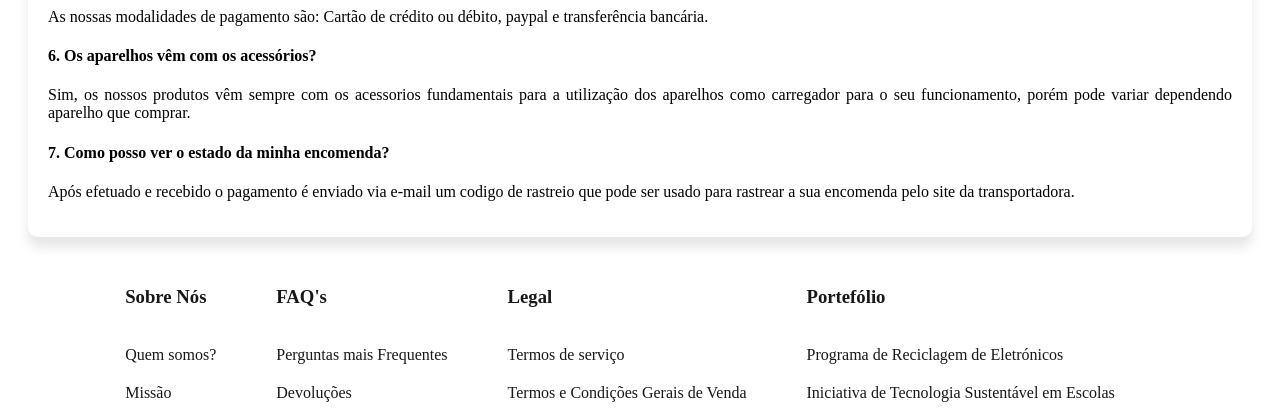
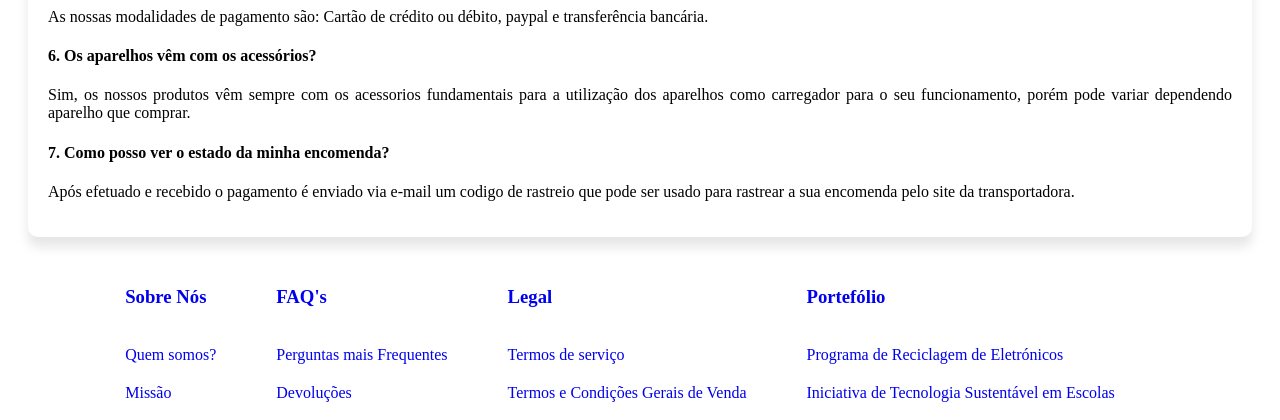
Before and after one commit to Piteira1406/retech_project, a Flask app: page /faqs in a window 1280 px wide. Shown: the part 734-1154 px from the top of the page. Run offline with Flask 3, Linux system fonts and the light colour scheme; some libraries are stand-ins or nearby versions.

Commit message:
primeira parte done
Co-authored-by: João Piteira <joaoduarte1406@gmail.com>

```diff
--- a/static/css/nav_footer.css
+++ b/static/css/nav_footer.css
@@ -215,7 +215,6 @@ footer li {
 
 
 footer li a {
-    color: #171717;
     text-decoration: none;
     padding: 10px 10px;
     display: block;
```
